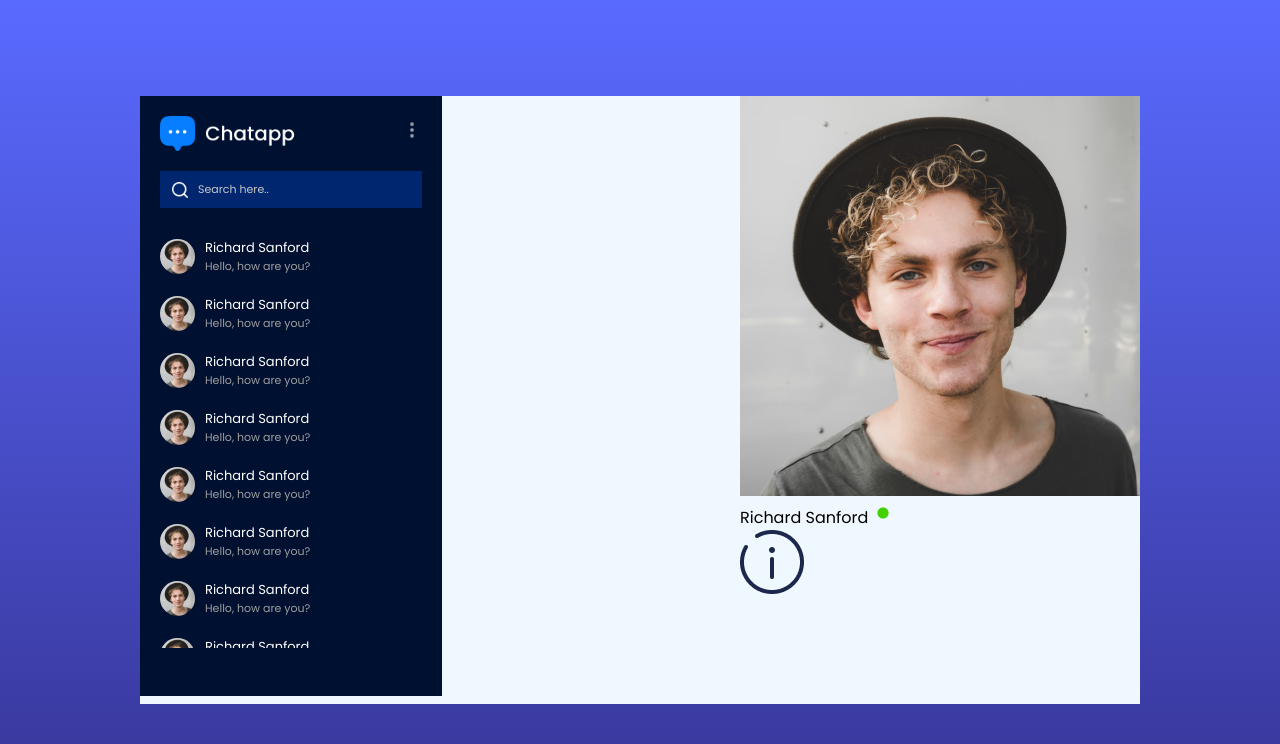
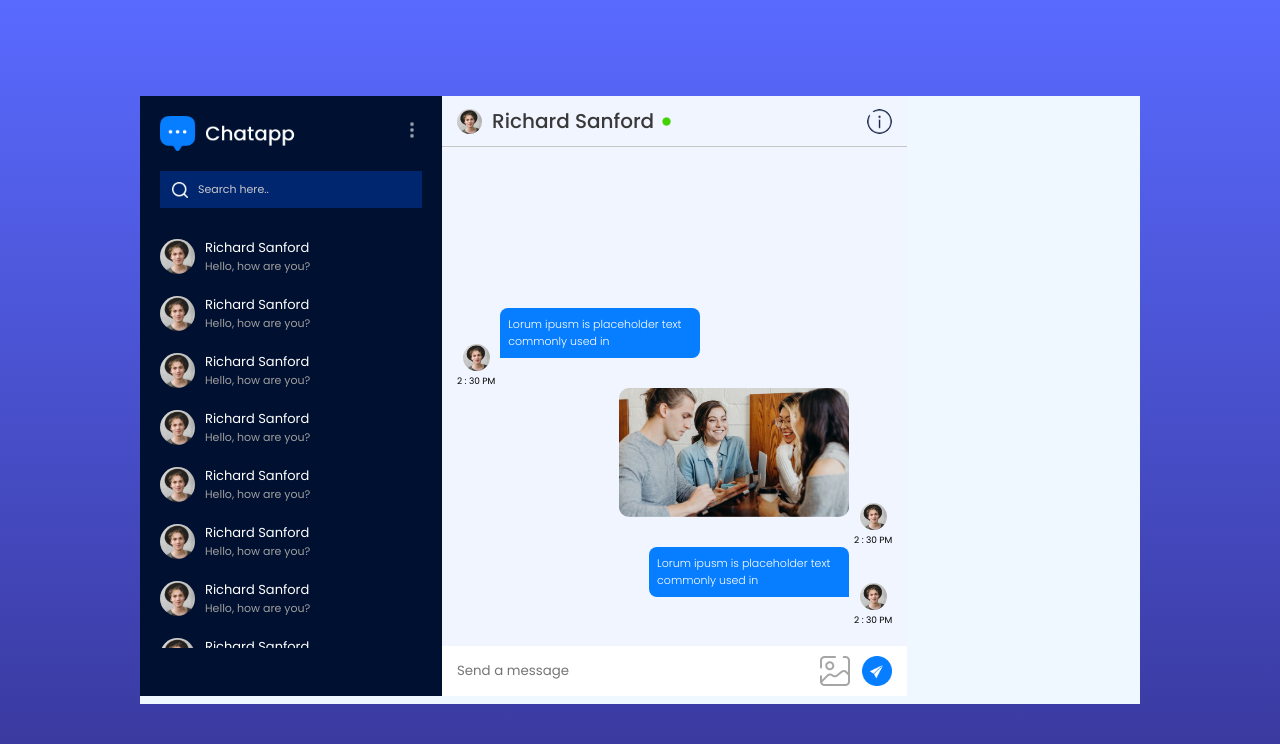
Before and after one commit to BharatKhatwani/CHAT_APP, a React (Vite) app: page /chat in a window 1280 px wide. Shown: the top 744 px of the page. Built offline with nearby package versions, Linux system fonts and the light colour scheme.

Commit message:
complete the chatbox

```diff
--- a/src/Components/Chatbox/Chatbox.css
+++ b/src/Components/Chatbox/Chatbox.css
@@ -0,0 +1,105 @@
+.chat-box{
+    position: relative;
+    background-color: #f1f5ff;
+    height : 75vh;
+}
+.chat-user {
+    padding: 10px 15px;
+    display: flex;
+    align-items: center; /* Ensures content is vertically centered */
+    gap: 10px;
+    border-bottom: 1px solid #c6c6c6;
+    /* Adjusts spacing between profile, name, and help icon */
+}
+
+.chat-user img{
+    width: 25px;
+    border-radius: 50%;
+}
+.chat-user img::first-child {
+    width : 38px;
+    aspect-ratio: 1/1;
+}
+.chat-user p {
+    flex: 1;
+    font-weight: 500;
+    font-size : 20px;
+    color: #393939;
+    display: flex;
+    align-items: center;
+    gap: 5px;
+
+}
+.chat-input{
+    display: flex;
+    gap: 12px;
+    align-items: center;
+    padding: 10px 15px;
+    position: absolute;
+    background: white;
+    bottom: 0;
+    left: 0;
+    right:0 ;
+}
+.chat-input img {
+    width: 30px;
+    cursor: pointer;
+}
+.chat-input label {
+    display: flex;
+}
+.chat-input label img{
+    font-size : 22px;
+}
+.chat-input input {
+    flex: 1;
+    outline: none;
+    border: none;
+
+}
+.chat-msg{
+   height : calc(100% - 70px);
+   padding-bottom : 50px;
+   overflow-y: scroll;
+   display: flex;
+   flex-direction: column-reverse;
+}
+.s-msg div img,.r-msg div img  {
+     width : 27px;
+     aspect-ratio: 1/1;
+     border-radius: 50%;
+}
+.s-msg, .r-msg {
+    display: flex;
+    align-items: end;
+    justify-content: end;
+    gap: 5px;
+    padding: 0px 15px;
+}
+.r-msg {
+    flex-direction: row-reverse;
+    justify-content: start;
+}
+.msg {
+    color: white;
+    background-color: #077EFF;
+    padding: 8px;
+    max-width: 200px;
+    font-size: 11px;
+    font-weight: 300;
+    border-radius: 8px 8px 0px 8px;
+    margin-bottom: 30px;
+}
+.r-msg .msg {
+    border-radius: 8px 8px 8px 0px;
+
+}
+.s-msg div,.r-msg div {
+    text-align: center;
+    font-size:  9px;
+}
+.msg-img {
+    max-width: 230px;
+    margin-bottom: 30px;
+     border-radius: 10px;
+}
--- a/src/Components/Chatbox/Chatbox.jsx
+++ b/src/Components/Chatbox/Chatbox.jsx
@@ -3,14 +3,74 @@
 import assets from '../../assets/assets'
 const Chatbox = () => {
   return (
-    <div className='chat-box'>
+
+   <div className='chat-box'>
       <div className="chat-user">
         <img src={assets.profile_img} alt="" />
-<p>Richard Sanford <img src={assets.green_dot} alt="" /></p>
+<p>Richard Sanford <img className='dot' src={assets.green_dot} alt="" /></p>
 <img src={assets.help_icon} className='help'     alt="" />
 
       </div>
+
+
+<div className="chat-msg">
+  <div className="s-msg">
+    <p className='msg'>
+      Lorum ipusm is placeholder text commonly used in</p>
+    <div>
+      <img src= {assets.profile_img} alt="" />
+      <p>2 : 30 PM </p>
     </div>
+  </div>
+
+
+
+
+
+  <div className="s-msg">
+   <img src= {assets.pic1} alt=""   className='msg-img'/>
+    <div>
+      <img src= {assets.profile_img} alt="" />
+      <p>2 : 30 PM </p>
+    </div>
+  </div>
+
+
+
+  <div className="r-msg">
+    <p className='msg'>
+      Lorum ipusm is placeholder text commonly used in</p>
+    <div>
+      <img src= {assets.profile_img} alt="" />
+      <p>2 : 30 PM </p>
+    </div>
+
+
+  </div>
+
+
+</div>
+
+
+
+
+
+
+
+
+
+
+
+      <div className="chat-input">
+        <input type="text" placeholder="Send a message" />
+        <input type="file" id = 'image' accept= 'image/png, image/jpeg 'hidden />
+        <label htmlFor="image">
+          <img src= {assets.gallery_icon} alt="" />
+        </label>
+        <img src={assets.send_button} alt="" />
+      </div>
+      </div>
+
   )
 }
 
--- a/src/index.css
+++ b/src/index.css
@@ -8,3 +8,6 @@
 ::-webkit-scrollbar{
   display: none;
 }
+img.dot{
+  width: 15px !important;
+}
--- a/src/pages/Chat/Chat.jsx
+++ b/src/pages/Chat/Chat.jsx
@@ -8,8 +8,9 @@
     <div className='chat'>
     <div className="chat-container">
       <LeftSidebar/>
+      <Chatbox/>
       <RightSidebar/>
-      <Chatbox/>
+
     </div>
     </div>
   )
```
